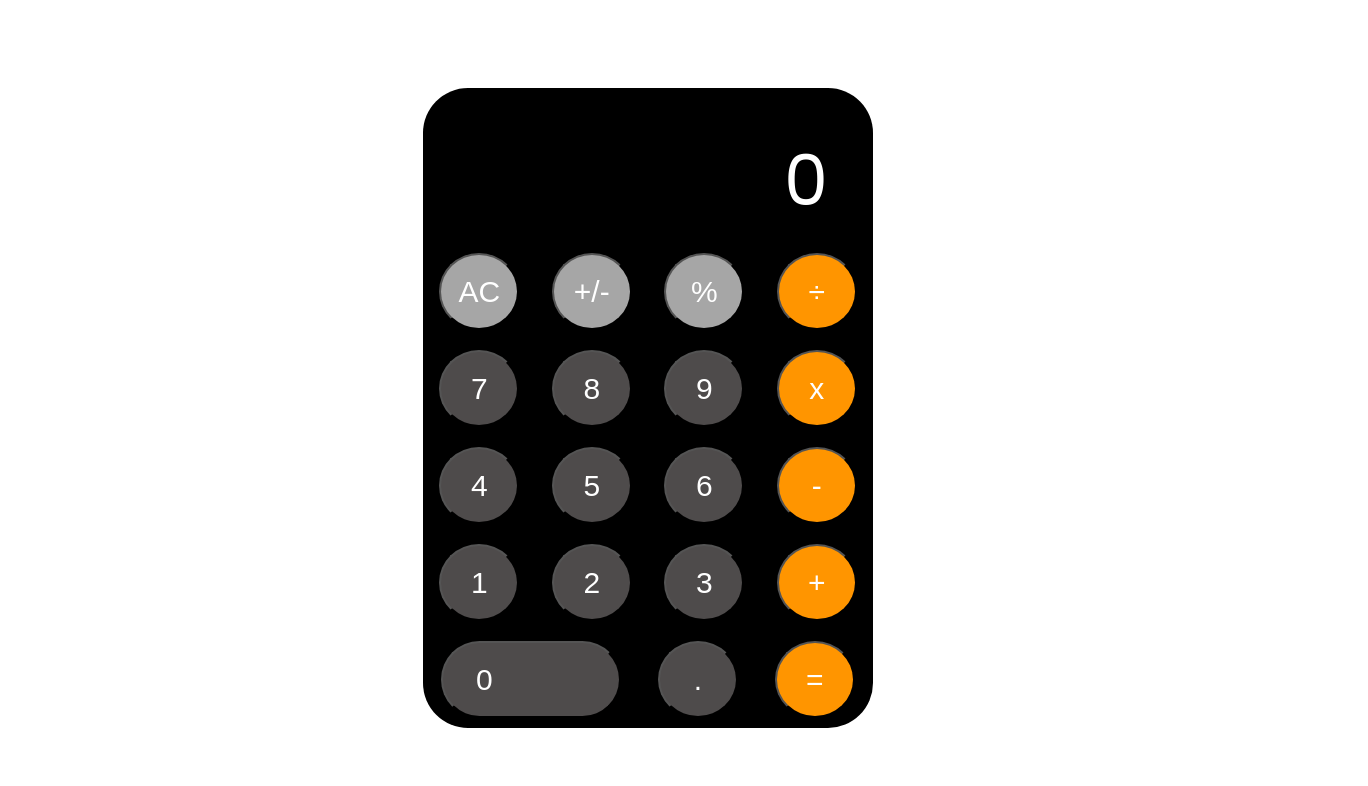
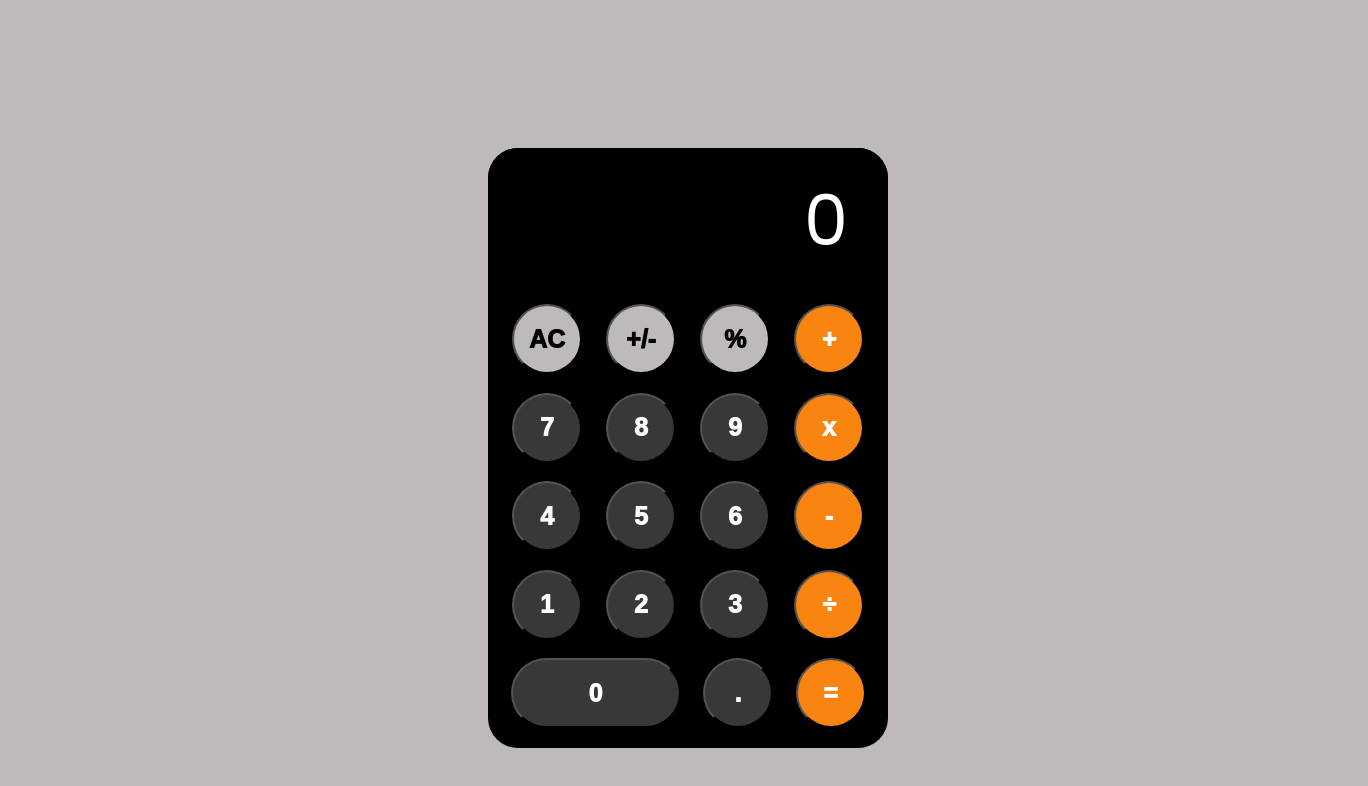
Before and after one commit to IsidroTrevino/Calculator, a plain HTML site: page index.html in a window 1280 px wide. Both pictures are taken after a click on the button "AC". Shown: the whole page, 1368 px wide, since content can reach past the window. Drawn offline with Linux system fonts and the light colour scheme; a web font is replaced by a local one.

Commit message:
Corrected product, looks better, works better

```diff
--- a/index.html
+++ b/index.html
@@ -8,41 +8,39 @@
     <script src="script.js" defer></script>
 </head>
 <body>
-    <div id = "Container">
-        <div id = "Calculator">
-            <div class = "Display">
-                0
+    <div id="calculator">
+        <div class="display">
+            0
+        </div>
+        <div id="keys">
+            <div class="row">
+                <button class="extra" id="clear">AC</button>
+                <button class="extra" id="sign">+/-</button>
+                <button class="extra" id="percent">%</button>
+                <button class="operator" id="sum">+</button>
             </div>
-            <div class="Buttons">
-                <div class = "row">
-                    <button class = "button" id = "clear">AC</button>
-                    <button class = "button" id = "plus-minus">+/-</button>
-                    <button class = "button" id = "percent">%</button>
-                    <button class = "button" id = "divide">÷</button>
-                </div>
-                <div class = "row">
-                    <button class = "button" id = "seven">7</button>
-                    <button class = "button" id = "eight">8</button>
-                    <button class = "button" id = "nine">9</button>
-                    <button class = "button" id = "multiply">x</button>
-                </div>
-                <div class = "row">
-                    <button class = "button" id = "four">4</button>
-                    <button class = "button" id = "five">5</button>
-                    <button class = "button" id = "six">6</button>
-                    <button class = "button" id = "subtract">-</button>
-                </div>
-                <div class = "row">
-                    <button class = "button" id = "one">1</button>
-                    <button class = "button" id = "two">2</button>
-                    <button class = "button" id = "three">3</button>
-                    <button class = "button" id = "add">+</button>
-                </div>
-                <div class = "row">
-                    <button class = "button" id = "zero">0</button>
-                    <button class = "button" id = "decimal">.</button>
-                    <button class = "button" id = "equals">=</button>
-                </div>
+            <div class="row">
+                <button class="number">7</button>
+                <button class="number">8</button>
+                <button class="number">9</button>
+                <button class="operator" id="multiply">x</button>
+            </div>
+            <div class="row">
+                <button class="number">4</button>
+                <button class="number">5</button>
+                <button class="number">6</button>
+                <button class="operator" id="subtract">-</button>
+            </div>
+            <div class="row">
+                <button class="number">1</button>
+                <button class="number">2</button>
+                <button class="number">3</button>
+                <button class="operator" id="divide">÷</button>
+            </div>
+            <div class="row">
+                <button class="number" id= "zero">0</button>
+                <button class="number">.</button>
+                <button class="operator" id="equal">=</button>
             </div>
         </div>
     </div>
--- a/script.js
+++ b/script.js
@@ -1,94 +1,108 @@
-document.addEventListener('DOMContentLoaded', function () {
-    const display = document.querySelector('.Display');
-    let currentInput = '0';
-    let firstOperand = null;
-    let operator = null;
-    let waitingForSecondOperand = false;
+const operandButtons = document.querySelectorAll('button.number');
+const clearButton = document.getElementById('clear');
+const display = document.querySelector('.display');
+const percent = document.getElementById('percent');
+const plusMinus = document.getElementById('sign');
 
-    function updateDisplay() {
-        display.textContent = currentInput;
-    }
+let currentValue = 0;
+let operationActive = false;
+let resultActive = false;
+let shouldClearDisplay = false;
 
-    function clearCalculator() {
-        currentInput = '0';
-        firstOperand = null;
-        operator = null;
-        waitingForSecondOperand = false;
+function percentage() {
+    currentValue = currentValue * 0.01;
     updateDisplay();
 }
 
-    function inputDigit(digit) {
-        if (waitingForSecondOperand) {
-            currentInput = digit;
-            waitingForSecondOperand = false;
+function clear() {
+    currentValue = 0;
+    operationActive = false;
+    resultActive = false;
+    shouldClearDisplay = true;
+    updateDisplay();
+}
+
+function changeSign() {
+    currentValue *= -1;
+    updateDisplay();
+}
+
+function insertDigit(button) {
+    const value = button.textContent;
+
+    if (!operationActive || shouldClearDisplay) {
+        currentValue = parseFloat(value);
+        operationActive = true;
+        shouldClearDisplay = false;
     } else {
-            currentInput = currentInput === '0' ? digit : currentInput + digit;
+        currentValue = parseFloat(currentValue.toString() + value);
     }
     updateDisplay();
 }
 
-    function inputDecimal() {
-        if (!currentInput.includes('.')) {
-            currentInput += '.';
+function updateDisplay() {
+    const displayValue = parseFloat(currentValue.toPrecision(9)).toString();
+    if (displayValue.length <= 9) {
+        display.textContent = displayValue;
+    } else {
+        display.textContent = parseFloat(displayValue).toExponential(2);
     }
-        updateDisplay();
 }
 
-    function handleOperator(nextOperator) {
-        const inputValue = parseFloat(currentInput);
+let currentOperator = null;
+let prevValue = null;
 
-        if (firstOperand === null) {
-            firstOperand = inputValue;
-        } else if (operator) {
-            const result = performCalculation[operator](firstOperand, inputValue);
-            currentInput = String(result);
-            firstOperand = result;
+function performOperation(operator) {
+    if (prevValue === null) {
+        prevValue = currentValue;
+    } else if (currentOperator !== null) {
+        switch (currentOperator) {
+            case '+':
+                prevValue += currentValue;
+                break;
+            case '-':
+                prevValue -= currentValue;
+                break;
+            case 'x':
+                prevValue *= currentValue;
+                break;
+            case '/':
+                if (currentValue !== 0) {
+                    prevValue /= currentValue;
+                } else {
+                    currentValue = 'LMAOOOO';
+                    updateDisplay();
+                    return;
+                }
+                break;
+        }
+    }
+    currentOperator = operator;
+    operationActive = false;
+    shouldClearDisplay = true;
 }
 
-        waitingForSecondOperand = true;
-        operator = nextOperator;
+function calculateResult() {
+    if (currentOperator !== null) {
+        performOperation(currentOperator);
+        currentOperator = null;
+        currentValue = prevValue;
+        prevValue = null;
+        updateDisplay();
+        resultActive = true;
+    }
 }
 
-    const performCalculation = {
-        '+': (firstOperand, secondOperand) => firstOperand + secondOperand,
-        '-': (firstOperand, secondOperand) => firstOperand - secondOperand,
-        'x': (firstOperand, secondOperand) => firstOperand * secondOperand,
-        '÷': (firstOperand, secondOperand) => firstOperand / secondOperand,
-        '%': (firstOperand, secondOperand) => firstOperand % secondOperand,
-        '=': (firstOperand, secondOperand) => secondOperand,
-    };
+document.getElementById('equal').addEventListener('click', calculateResult);
+document.getElementById('sum').addEventListener('click', () => performOperation('+'));
+document.getElementById('subtract').addEventListener('click', () => performOperation('-'));
+document.getElementById('multiply').addEventListener('click', () => performOperation('x'));
+document.getElementById('divide').addEventListener('click', () => performOperation('/'));
 
-    document.querySelector('#clear').addEventListener('click', clearCalculator);
-    document.querySelector('#zero').addEventListener('click', () => inputDigit('0'));
-    document.querySelector('#one').addEventListener('click', () => inputDigit('1'));
-    document.querySelector('#two').addEventListener('click', () => inputDigit('2'));
-    document.querySelector('#three').addEventListener('click', () => inputDigit('3'));
-    document.querySelector('#four').addEventListener('click', () => inputDigit('4'));
-    document.querySelector('#five').addEventListener('click', () => inputDigit('5'));
-    document.querySelector('#six').addEventListener('click', () => inputDigit('6'));
-    document.querySelector('#seven').addEventListener('click', () => inputDigit('7'));
-    document.querySelector('#eight').addEventListener('click', () => inputDigit('8'));
-    document.querySelector('#nine').addEventListener('click', () => inputDigit('9'));
-    document.querySelector('#decimal').addEventListener('click', inputDecimal);
-
-    document.querySelector('#add').addEventListener('click', () => handleOperator('+'));
-    document.querySelector('#subtract').addEventListener('click', () => handleOperator('-'));
-    document.querySelector('#multiply').addEventListener('click', () => handleOperator('x'));
-    document.querySelector('#divide').addEventListener('click', () => handleOperator('÷'));
-    document.querySelector('#percent').addEventListener('click', () => handleOperator('%'));
-
-    document.querySelector('#equals').addEventListener('click', () => {
-        if (operator !== null) {
-            const inputValue = parseFloat(currentInput);
-            currentInput = String(performCalculation[operator](firstOperand, inputValue));
-            operator = null;
-            firstOperand = null;
-            updateDisplay();
-        }
+operandButtons.forEach(button => {
+    button.addEventListener('click', () => insertDigit(button))
 });
 
-    document.querySelector('#plus-minus').addEventListener('click', () => {
-        currentInput = String(-parseFloat(currentInput));
-        updateDisplay();
-    });
-});
+clearButton.addEventListener('click', clear);
+plusMinus.addEventListener('click', changeSign);
+percent.addEventListener('click', percentage);
--- a/styles.css
+++ b/styles.css
@@ -1,5 +1,4 @@
 @import url('https://fonts.googleapis.com/css2?family=Poppins&family=Rubik+Doodle+Shadow&display=swap');
-
 
 
 body {
@@ -9,108 +8,95 @@ body {
     justify-content: center;
     align-items: center;
     font: 400 16px 'Poppins', sans-serif;
+    padding: 40px;
+    background-color: #bebaba;
 }
 
-#Container {
-    width: auto;
-    height: auto;
-    display: flex;
-    justify-content: center;
-    align-items: center;
-}
-
-#Calculator {
-    width: 450px;
-    height: 640px;
+#calculator {
     display: flex;
     flex-direction: column;
-    margin: 20px;
-    border-radius: 45px;
+    width: 400px;
+    height: 600px;
+    border-radius: 30px;
     background-color: black;
 }
 
-.Display {
-    height: 180px;
-    color: #fff;
+.display {
+    width: 100%;
+    border-radius: 30px 30px 0px 0px;
+    text-align: right;
+    background-color: black;
+    color: white;
+    display: flex;
+    justify-content: flex-end;
+    align-items: center;
+    padding-right: 40px;
+    padding-top: 20px;
+    padding-bottom: 20px;
+    box-sizing: border-box;
     font-size: 70px;
-    text-align: right;
-    padding-right: 45px;
-    padding-top: 40px;
-    border-radius: 45px 45px 0px 0px;
 }
 
-#Container #Calculator .Buttons {
-    width: 100%;
-    height: 100%;
+
+button {
+    border-radius: 100%;
+    height: 70px;
+    width: 70px;
+    font-size: 25px;
+    background-color: #393737;
+    color: white;
+    font-weight: 1000;
+}
+
+button:hover {
+    background-color: #636060;
+}
+
+button:active {
+    background-color: rgb(110, 108, 108);
+}
+
+#keys {
     display: flex;
     flex-direction: column;
+    justify-content: space-between;
+    height: 100%;
+    padding-top: 10px;
+    padding-bottom: 20px;
 }
 
-#Container #Calculator .Buttons .row {
-    width: 100%;
-    height: 100%;
+#zero {
+    width: 170px;
+    border-radius: 100px;
+}
+
+.row {
     display: flex;
     flex-direction: row;
-    justify-content: space-around;
+    justify-content: space-evenly;
 }
 
-#Container #Calculator .Buttons .row .button {
-    width: 80px;
-    height: 77px;
-    margin: 10px;
-    border-radius: 50%;
-    background-color: #fff;
-    display: flex;
-    justify-content: center;
-    align-items: center;
-    font-size: 30px;
+.extra {
+    background-color: #bebaba;
     color: black;
-    cursor: pointer;
 }
 
-#Container #Calculator .Buttons .row .button:hover {
-    background-color: #ccc;
+.extra:hover {
+    background-color: #cfcbcb;
 }
 
-#Container #Calculator .Buttons .row .button:active {
-    background-color: #aaa;
+.extra:active {
+    background-color: #e1dcdc;
 }
 
-#Container #Calculator .Buttons .row #zero {
-    width: 180px;
-    border-radius: 50px;
-    padding-right: 100px;
+.operator {
+    background-color: #f98410;
 }
 
-#Container #Calculator .Buttons .row #one,
-#Container #Calculator .Buttons .row #two,
-#Container #Calculator .Buttons .row #three,
-#Container #Calculator .Buttons .row #four,
-#Container #Calculator .Buttons .row #five,
-#Container #Calculator .Buttons .row #six,
-#Container #Calculator .Buttons .row #seven,
-#Container #Calculator .Buttons .row #eight,
-#Container #Calculator .Buttons .row #nine,
-#Container #Calculator .Buttons .row #decimal,
-#Container #Calculator .Buttons .row #zero
-{
-    background-color: #4e4b4b;
-    color: #fff;
+.operator:hover {
+    background-color: #ffa144;
 }
 
-#Container #Calculator .Buttons .row #divide,
-#Container #Calculator .Buttons .row #multiply,
-#Container #Calculator .Buttons .row #subtract,
-#Container #Calculator .Buttons .row #add,
-#Container #Calculator .Buttons .row #equals {
-    background-color: #ff9500;
-    color: #fff;
+.operator:active {
+    background-color: #f7ba7d;
 }
-
-#Container #Calculator .Buttons .row #clear,
-#Container #Calculator .Buttons .row #plus-minus,
-#Container #Calculator .Buttons .row #percent
-{
-    background-color: #a6a6a6;
-    color: #fff;
-}
```
Lines whose indentation alone changed are shown as unchanged.
